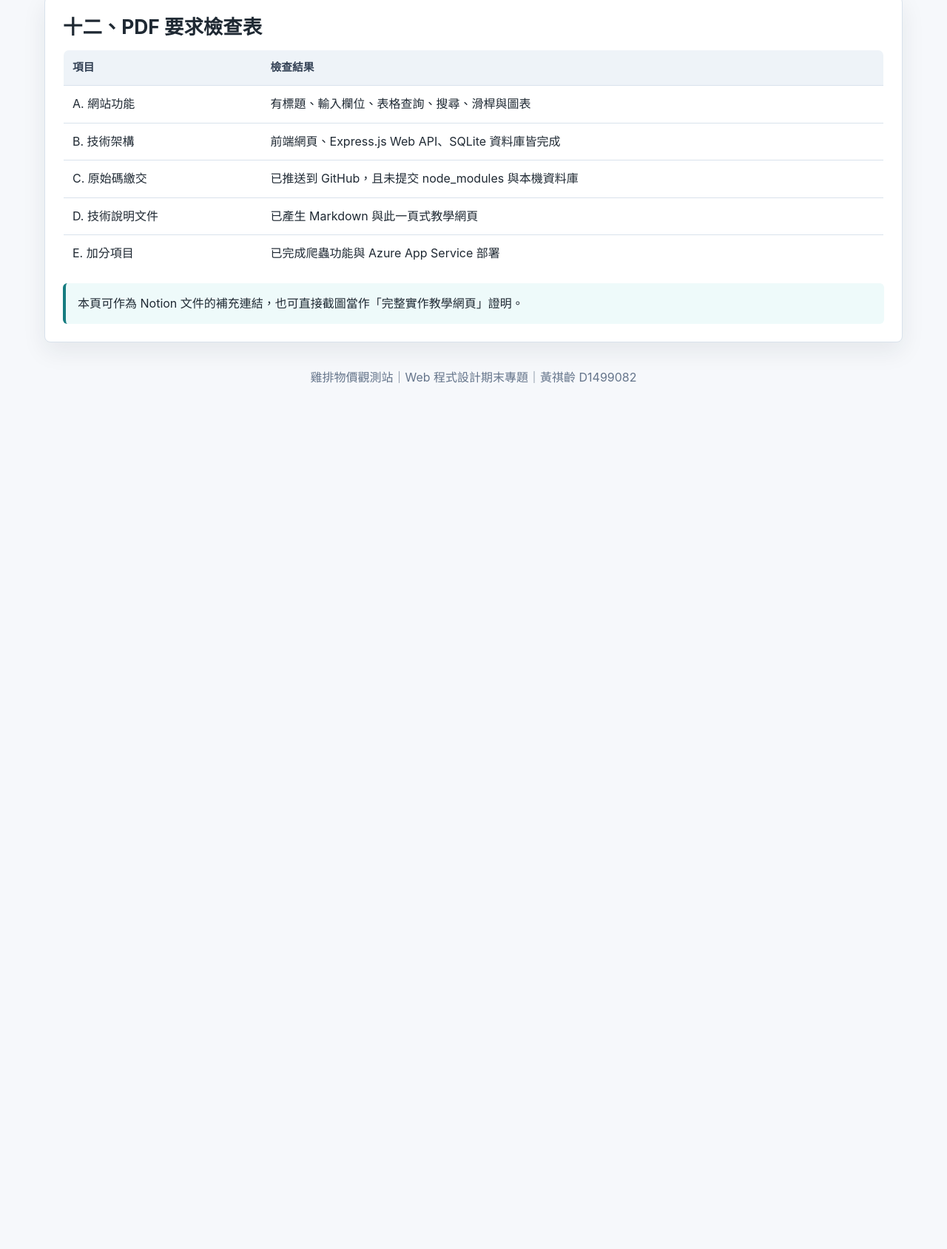
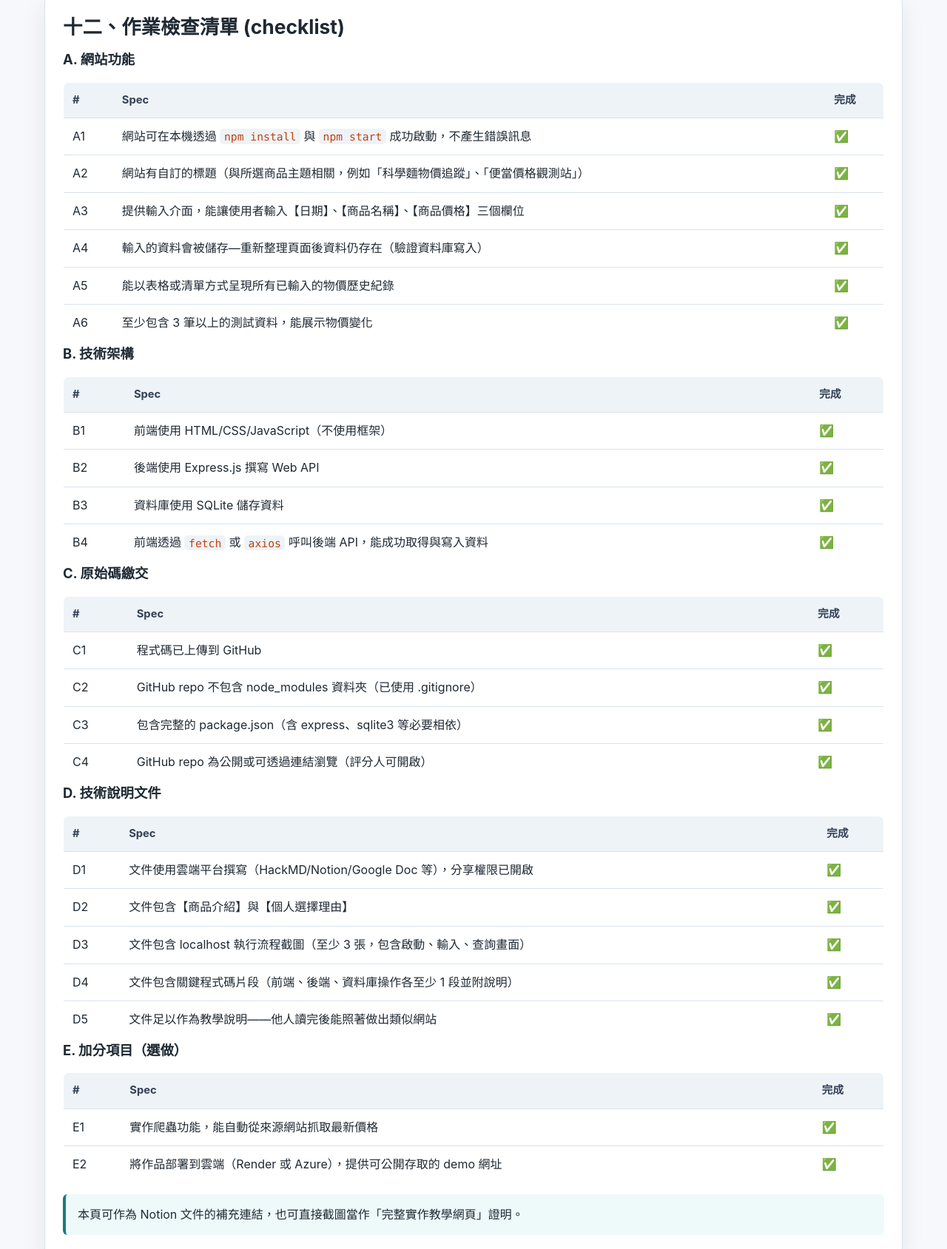
Before and after one commit to JerrickHuang/taiwan-chicken-cutlet-price-tracker, a website: page public/project-guide.html in a window 1280 px wide. Shown: the part 9533-11222 px from the top of the page at 74% size. Before the commit the page ends 10128 px from the top, so only its background shows below. Drawn offline with Linux system fonts and the light colour scheme.

Commit message:
docs: align project guide checklist with assignment specs

```diff
--- a/public/project-guide.html
+++ b/public/project-guide.html
@@ -735,17 +735,70 @@ app.post('/api/prices', async (req, res, next) => {
     </section>
 
     <section id="checklist" class="section-panel">
-      <h2>十二、PDF 要求檢查表</h2>
+      <h2>十二、作業檢查清單 (checklist)</h2>
+      <h3>A. 網站功能</h3>
       <table>
         <thead>
-          <tr><th>項目</th><th>檢查結果</th></tr>
+          <tr><th>#</th><th>Spec</th><th>完成</th></tr>
         </thead>
         <tbody>
-          <tr><td>A. 網站功能</td><td>有標題、輸入欄位、表格查詢、搜尋、滑桿與圖表</td></tr>
-          <tr><td>B. 技術架構</td><td>前端網頁、Express.js Web API、SQLite 資料庫皆完成</td></tr>
-          <tr><td>C. 原始碼繳交</td><td>已推送到 GitHub，且未提交 node_modules 與本機資料庫</td></tr>
-          <tr><td>D. 技術說明文件</td><td>已產生 Markdown 與此一頁式教學網頁</td></tr>
-          <tr><td>E. 加分項目</td><td>已完成爬蟲功能與 Azure App Service 部署</td></tr>
+          <tr><td>A1</td><td>網站可在本機透過 <code>npm install</code> 與 <code>npm start</code> 成功啟動，不產生錯誤訊息</td><td>✅</td></tr>
+          <tr><td>A2</td><td>網站有自訂的標題（與所選商品主題相關，例如「科學麵物價追蹤」、「便當價格觀測站」）</td><td>✅</td></tr>
+          <tr><td>A3</td><td>提供輸入介面，能讓使用者輸入【日期】、【商品名稱】、【商品價格】三個欄位</td><td>✅</td></tr>
+          <tr><td>A4</td><td>輸入的資料會被儲存—重新整理頁面後資料仍存在（驗證資料庫寫入）</td><td>✅</td></tr>
+          <tr><td>A5</td><td>能以表格或清單方式呈現所有已輸入的物價歷史紀錄</td><td>✅</td></tr>
+          <tr><td>A6</td><td>至少包含 3 筆以上的測試資料，能展示物價變化</td><td>✅</td></tr>
+        </tbody>
+      </table>
+
+      <h3>B. 技術架構</h3>
+      <table>
+        <thead>
+          <tr><th>#</th><th>Spec</th><th>完成</th></tr>
+        </thead>
+        <tbody>
+          <tr><td>B1</td><td>前端使用 HTML/CSS/JavaScript（不使用框架）</td><td>✅</td></tr>
+          <tr><td>B2</td><td>後端使用 Express.js 撰寫 Web API</td><td>✅</td></tr>
+          <tr><td>B3</td><td>資料庫使用 SQLite 儲存資料</td><td>✅</td></tr>
+          <tr><td>B4</td><td>前端透過 <code>fetch</code> 或 <code>axios</code> 呼叫後端 API，能成功取得與寫入資料</td><td>✅</td></tr>
+        </tbody>
+      </table>
+
+      <h3>C. 原始碼繳交</h3>
+      <table>
+        <thead>
+          <tr><th>#</th><th>Spec</th><th>完成</th></tr>
+        </thead>
+        <tbody>
+          <tr><td>C1</td><td>程式碼已上傳到 GitHub</td><td>✅</td></tr>
+          <tr><td>C2</td><td>GitHub repo 不包含 node_modules 資料夾（已使用 .gitignore）</td><td>✅</td></tr>
+          <tr><td>C3</td><td>包含完整的 package.json（含 express、sqlite3 等必要相依）</td><td>✅</td></tr>
+          <tr><td>C4</td><td>GitHub repo 為公開或可透過連結瀏覽（評分人可開啟）</td><td>✅</td></tr>
+        </tbody>
+      </table>
+
+      <h3>D. 技術說明文件</h3>
+      <table>
+        <thead>
+          <tr><th>#</th><th>Spec</th><th>完成</th></tr>
+        </thead>
+        <tbody>
+          <tr><td>D1</td><td>文件使用雲端平台撰寫（HackMD/Notion/Google Doc 等），分享權限已開啟</td><td>✅</td></tr>
+          <tr><td>D2</td><td>文件包含【商品介紹】與【個人選擇理由】</td><td>✅</td></tr>
+          <tr><td>D3</td><td>文件包含 localhost 執行流程截圖（至少 3 張，包含啟動、輸入、查詢畫面）</td><td>✅</td></tr>
+          <tr><td>D4</td><td>文件包含關鍵程式碼片段（前端、後端、資料庫操作各至少 1 段並附說明）</td><td>✅</td></tr>
+          <tr><td>D5</td><td>文件足以作為教學說明——他人讀完後能照著做出類似網站</td><td>✅</td></tr>
+        </tbody>
+      </table>
+
+      <h3>E. 加分項目（選做）</h3>
+      <table>
+        <thead>
+          <tr><th>#</th><th>Spec</th><th>完成</th></tr>
+        </thead>
+        <tbody>
+          <tr><td>E1</td><td>實作爬蟲功能，能自動從來源網站抓取最新價格</td><td>✅</td></tr>
+          <tr><td>E2</td><td>將作品部署到雲端（Render 或 Azure），提供可公開存取的 demo 網址</td><td>✅</td></tr>
         </tbody>
       </table>
       <div class="callout">
```
